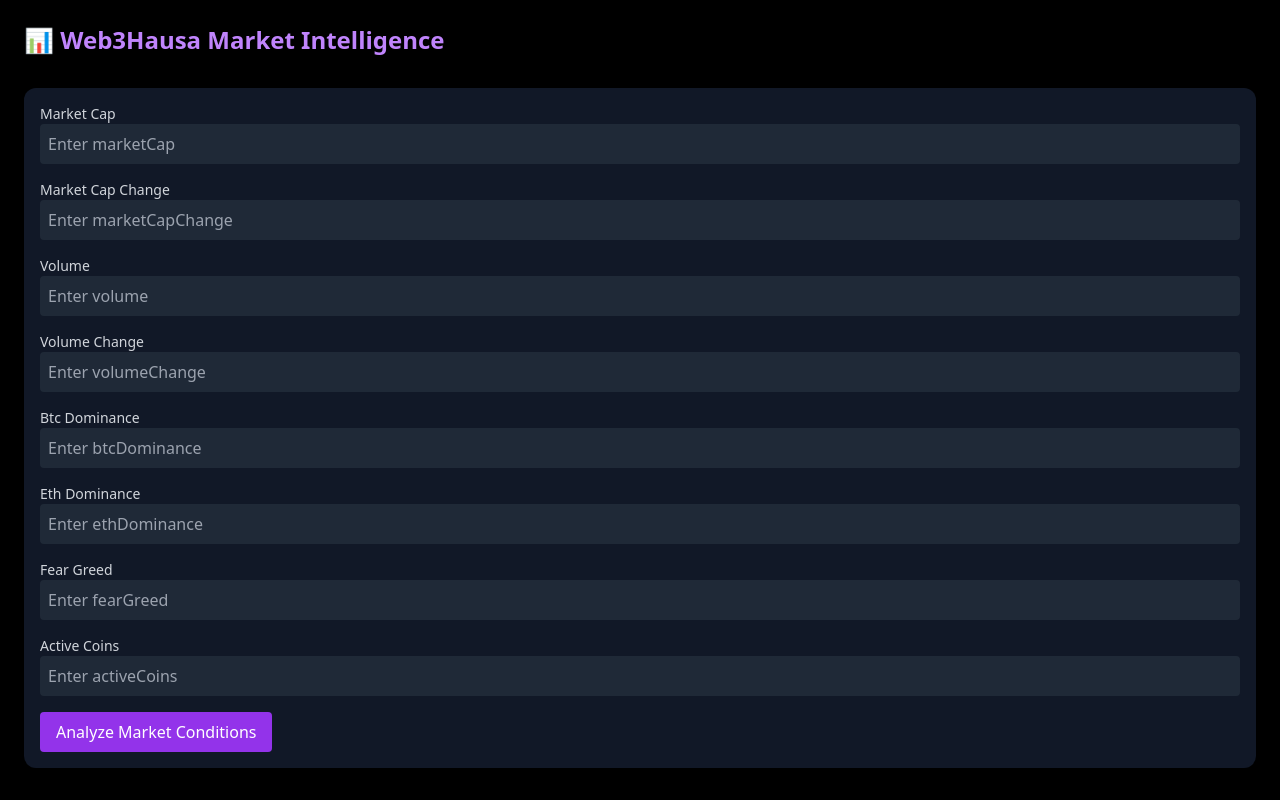
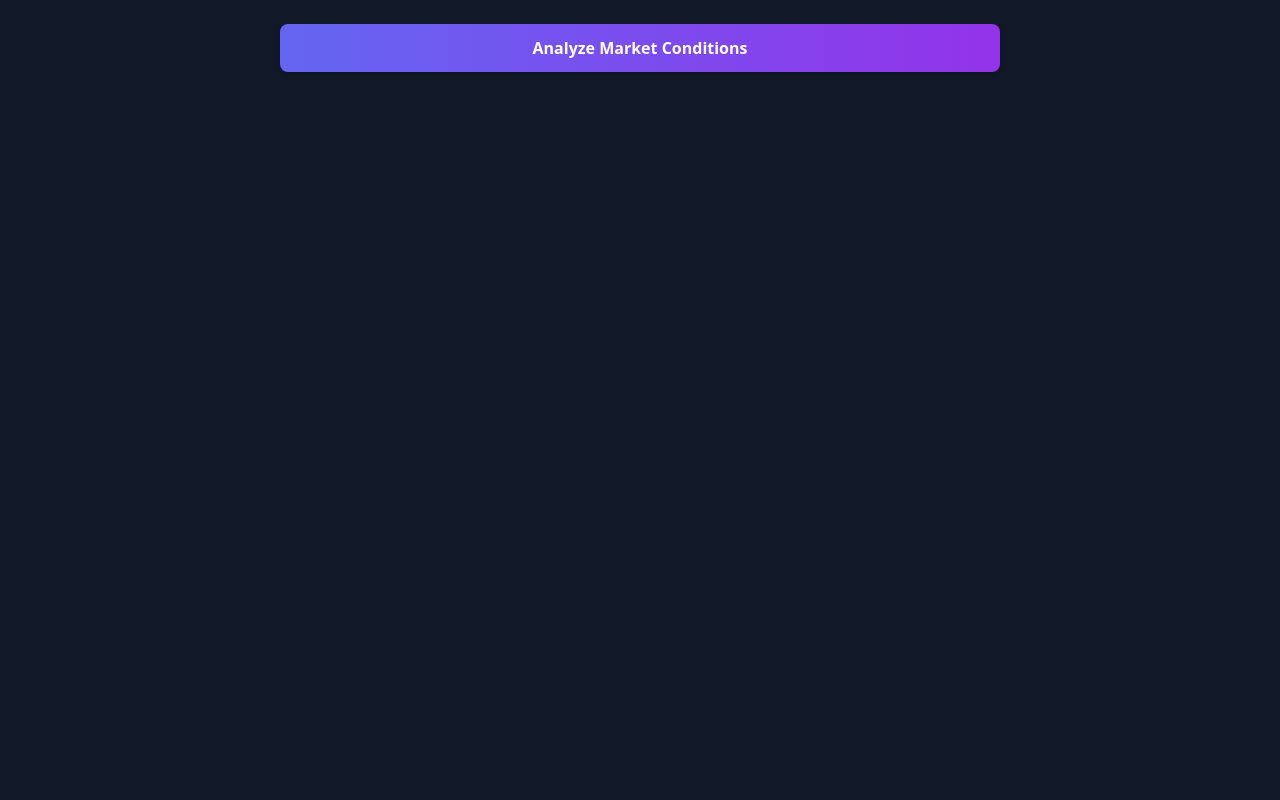
Before and after one commit to BershTech67/tooo, a React (Vite) app: page /free in a window 1280 px wide. Built offline with nearby package versions, Linux system fonts and the light colour scheme.

Commit message:
Add files via upload

```diff
--- a/src/CryptoMarketAnalyzer.jsx
+++ b/src/CryptoMarketAnalyzer.jsx
@@ -1,84 +1,118 @@
 
-import React, { useState } from 'react';
+import React, { useState } from "react";
+import axios from "axios";
 
-export default function CryptoMarketAnalyzer() {
-  const [formData, setFormData] = useState({
-    marketCap: '',
-    marketCapChange: '',
-    volume: '',
-    volumeChange: '',
-    btcDominance: '',
-    ethDominance: '',
-    fearGreed: '',
-    activeCoins: ''
-  });
-  const [analysisResult, setAnalysisResult] = useState(null);
-  const [coinData, setCoinData] = useState([]);
+const CryptoMarketAnalyzer = ({ mode }) => {
+  const [data, setData] = useState(null);
   const [loading, setLoading] = useState(false);
+  const [analyzed, setAnalyzed] = useState(false);
 
-  const handleChange = (e) => {
-    setFormData({ ...formData, [e.target.name]: e.target.value });
-  };
-
-  const handleSubmit = async (e) => {
-    e.preventDefault();
+  const fetchData = async () => {
     setLoading(true);
+    setAnalyzed(false);
     try {
-      const res = await fetch('https://api.coingecko.com/api/v3/coins/markets?vs_currency=usd&order=market_cap_desc&per_page=5&page=1');
-      const coins = await res.json();
-      setCoinData(coins);
-      // Simple analyzer logic (for demonstration)
-      const { marketCapChange, volumeChange, fearGreed } = formData;
-      const status = parseFloat(marketCapChange) > 1 && parseFloat(fearGreed) > 50 ? 'Bull Market' : 'Bear/Neutral';
-      const scalping = coins[0] ? `Scalping opportunity: ${coins[0].symbol.toUpperCase()}/USDT` : '';
-      setAnalysisResult({
-        status,
-        scalping,
-        coins
+      const res = await axios.get("https://api.coingecko.com/api/v3/global");
+      const g = res.data.data;
+      setData({
+        marketStatus: "Bull Market", // can add logic later
+        marketCap: g.total_market_cap.usd,
+        volume: g.total_volume.usd,
+        btcDominance: g.market_cap_percentage.btc,
+        ethDominance: g.market_cap_percentage.eth,
+        activeCoins: g.active_cryptocurrencies,
+        volumeChange: g.market_cap_change_percentage_24h_usd,
       });
-    } catch (err) {
-      console.error("Error fetching coin data:", err);
+      setAnalyzed(true);
+    } catch (error) {
+      console.error("Error fetching data:", error);
+      alert("Failed to fetch data.");
     } finally {
       setLoading(false);
     }
   };
 
+  const renderCard = (title, score, tips, risks) => (
+    <div className="bg-gradient-to-br from-purple-700 to-purple-900 rounded-xl p-4 text-white shadow-md">
+      <h4 className="text-lg font-semibold mb-1">{title}</h4>
+      <p className="text-sm mb-3 text-purple-200">Premium {title.toLowerCase()} conditions detected</p>
+      <div className="text-sm">
+        <p className="font-bold text-green-300 mb-1">Best Practices</p>
+        <ul className="mb-2 list-disc list-inside">{tips.map((t, i) => <li key={i}>{t}</li>)}</ul>
+        <p className="font-bold text-red-300 mb-1">Risk Factors</p>
+        <ul className="list-disc list-inside">{risks.map((r, i) => <li key={i}>{r}</li>)}</ul>
+      </div>
+      <div className="text-right text-sm font-semibold mt-3 text-green-400">✅ {score}/100</div>
+    </div>
+  );
+
   return (
-    <div className="p-6 bg-black min-h-screen text-white space-y-8">
-      <h2 className="text-2xl font-bold text-purple-400">📊 Web3Hausa Market Intelligence</h2>
-      <form onSubmit={handleSubmit} className="space-y-4 bg-gray-900 p-4 rounded-xl">
-        {Object.entries(formData).map(([key, value]) => (
-          <div key={key}>
-            <label className="block text-sm capitalize text-gray-300">{key.replace(/([A-Z])/g, ' $1')}</label>
-            <input
-              type="text"
-              name={key}
-              value={value}
-              onChange={handleChange}
-              className="w-full p-2 rounded bg-gray-800 text-white"
-              placeholder={`Enter ${key}`}
-            />
+    <div className="p-4 sm:p-6 max-w-3xl mx-auto">
+      <button
+        onClick={fetchData}
+        disabled={loading}
+        className="w-full bg-gradient-to-r from-indigo-500 to-purple-600 hover:to-purple-700 text-white font-bold py-3 rounded-lg shadow-md"
+      >
+        {loading ? "Analyzing..." : "Analyze Market Conditions"}
+      </button>
+
+      {analyzed && data && (
+        <div className="mt-6 space-y-6">
+          <div className="bg-green-600 text-white text-center py-3 rounded-lg shadow">
+            <p className="text-lg font-semibold">📈 Market Status: {data.marketStatus}</p>
+            <p className="text-sm">Vol: {data.volumeChange?.toFixed(2)}% | Neutral</p>
           </div>
-        ))}
-        <button type="submit" className="bg-purple-600 px-4 py-2 rounded hover:bg-purple-700">Analyze Market Conditions</button>
-      </form>
 
-      {loading && <p>🔄 Fetching data and analyzing...</p>}
+          {renderCard(
+            "Scalping",
+            70,
+            [
+              "Target 1-5 minute timeframes",
+              "Focus on BTC/ETH pairs",
+              "Use 0.1–0.35% profit targets",
+              "Tight stop losses (0.05–0.15%)",
+            ],
+            [
+              "Watch for sudden news events",
+              "Monitor order book depth",
+              "Avoid low liquidity hours",
+            ]
+          )}
 
-      {analysisResult && (
-        <div className="space-y-6">
-          <div className="p-4 bg-green-700 rounded-xl">📈 Market Status: <strong>{analysisResult.status}</strong></div>
-          <div className="p-4 bg-blue-900 rounded-xl">⚡ {analysisResult.scalping}</div>
-          <div className="space-y-2">
-            <h3 className="text-lg font-semibold text-green-300">Live Top Coins (CoinGecko)</h3>
-            {analysisResult.coins.map((coin) => (
-              <div key={coin.id} className="p-3 bg-gray-800 rounded-lg border border-gray-700">
-                <strong className="text-yellow-300">{coin.name}</strong> ({coin.symbol.toUpperCase()}) – ${coin.current_price}
-              </div>
-            ))}
-          </div>
+          {renderCard(
+            "Day Trading",
+            80,
+            [
+              "Use 15–60 minute timeframes",
+              "Breakout and trend strategies",
+              "Target 1–3% profits",
+              "Tight stop losses",
+            ],
+            [
+              "Manage position sizes carefully",
+              "Watch for overnight gaps",
+              "Set daily loss limits",
+            ]
+          )}
+
+          {renderCard(
+            "Swing Trading",
+            80,
+            [
+              "Trade multi-day trends",
+              "Use moving average confirmation",
+              "Target 5–15% moves",
+              "Use trailing stop-losses",
+            ],
+            [
+              "Macro events/news",
+              "High weekend volatility",
+              "Fakeouts in ranging markets",
+            ]
+          )}
         </div>
       )}
     </div>
   );
-}
+};
+
+export default CryptoMarketAnalyzer;
```
